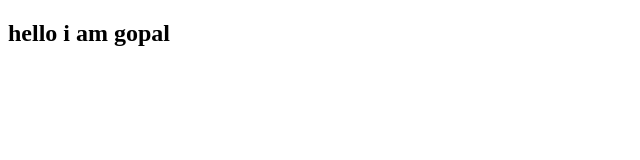
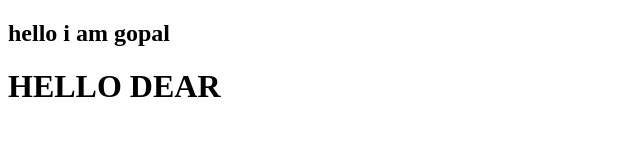
Before and after one commit to GopalMahant/my-details, a website: page index.html in a window 1280 px wide. Shown: the whole page, without its empty margins (0-640 px from the left). Drawn offline with Linux system fonts and the light colour scheme.

Commit message:
Update index.html

```diff
--- a/index.html
+++ b/index.html
@@ -8,5 +8,6 @@
 </head>
 <body>
     <h2>hello i am gopal</h2>
+    <h1>HELLO  DEAR </h1>
 </body>
 </html>
```
